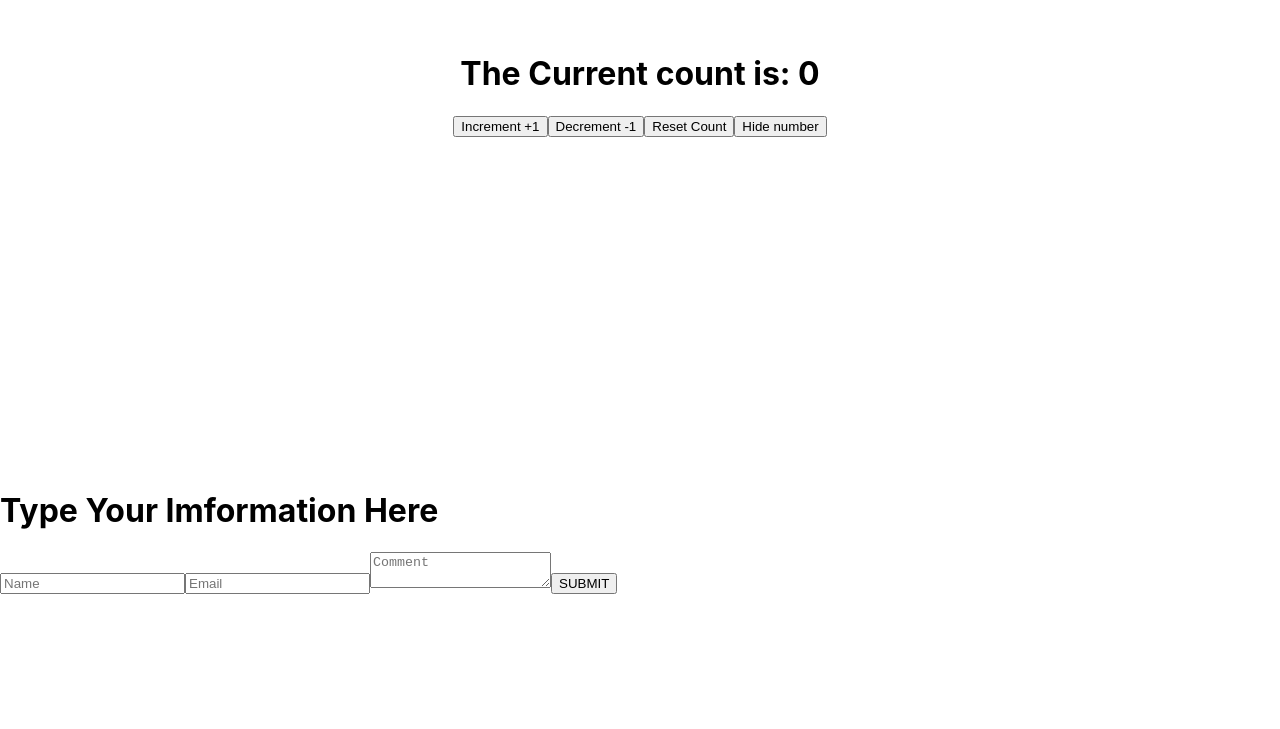
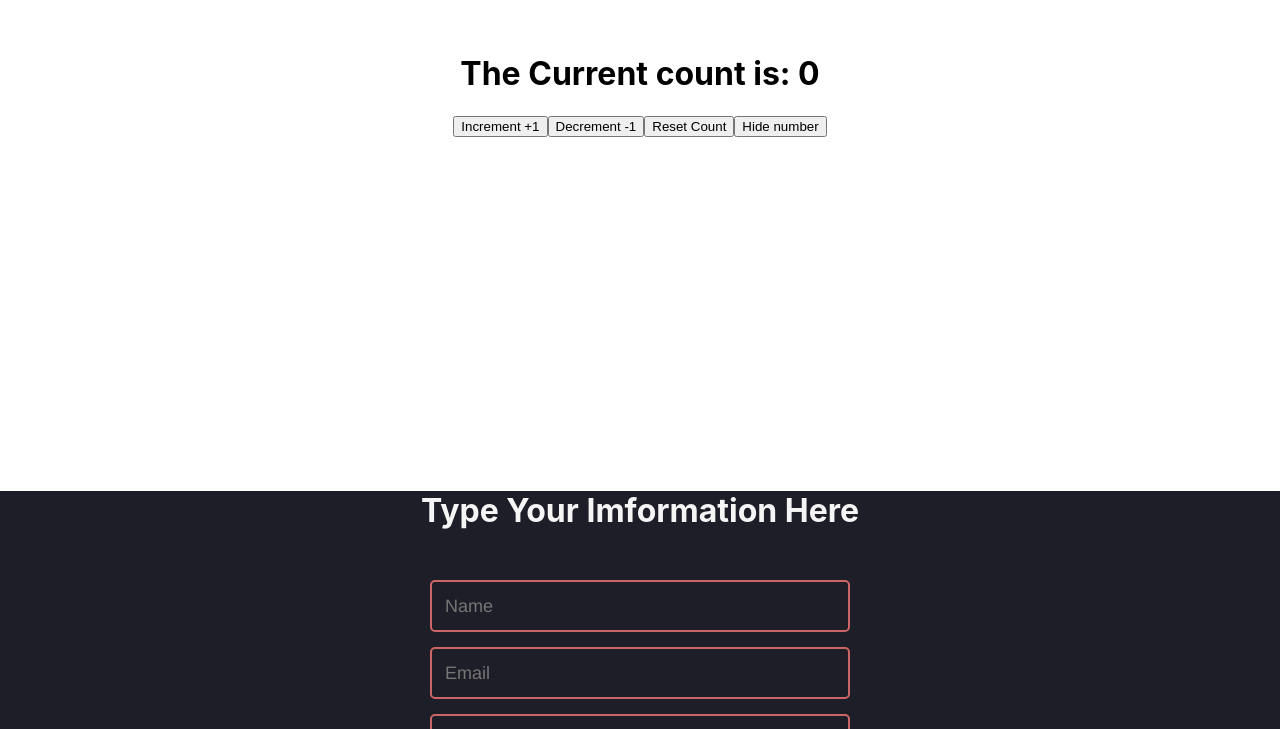
Before and after one commit to rasdinho/use-state-react, a React (Create React App) app: page / in a window 1280 px wide. Shown: the part 223-952 px from the top of the page. Before the commit the page ends 817 px from the top, so only its background shows below. Built offline with nearby package versions, Linux system fonts and the light colour scheme.

Commit message:
add-form-style

```diff
--- a/src/second-page/style.css
+++ b/src/second-page/style.css
@@ -0,0 +1,25 @@
+@import url(https://fonts.googleapis.com/css?family=Montserrat:400,700);
+
+#form-div { background:rgb(30,30,40); }
+form { max-width:420px; margin:50px auto; }
+
+#form-h1{text-align: center;
+        color: whitesmoke;
+    }
+
+.feedback-input {
+  color:white;
+  font-family: Helvetica, Arial, sans-serif;
+  font-weight:500;
+  font-size: 18px;
+  border-radius: 5px;
+  line-height: 22px;
+  background-color: transparent;
+  border:2px solid #CC6666;
+  transition: all 0.3s;
+  padding: 13px;
+  margin-bottom: 15px;
+  width:100%;
+  box-sizing: border-box;
+  outline:0;
+}
```
